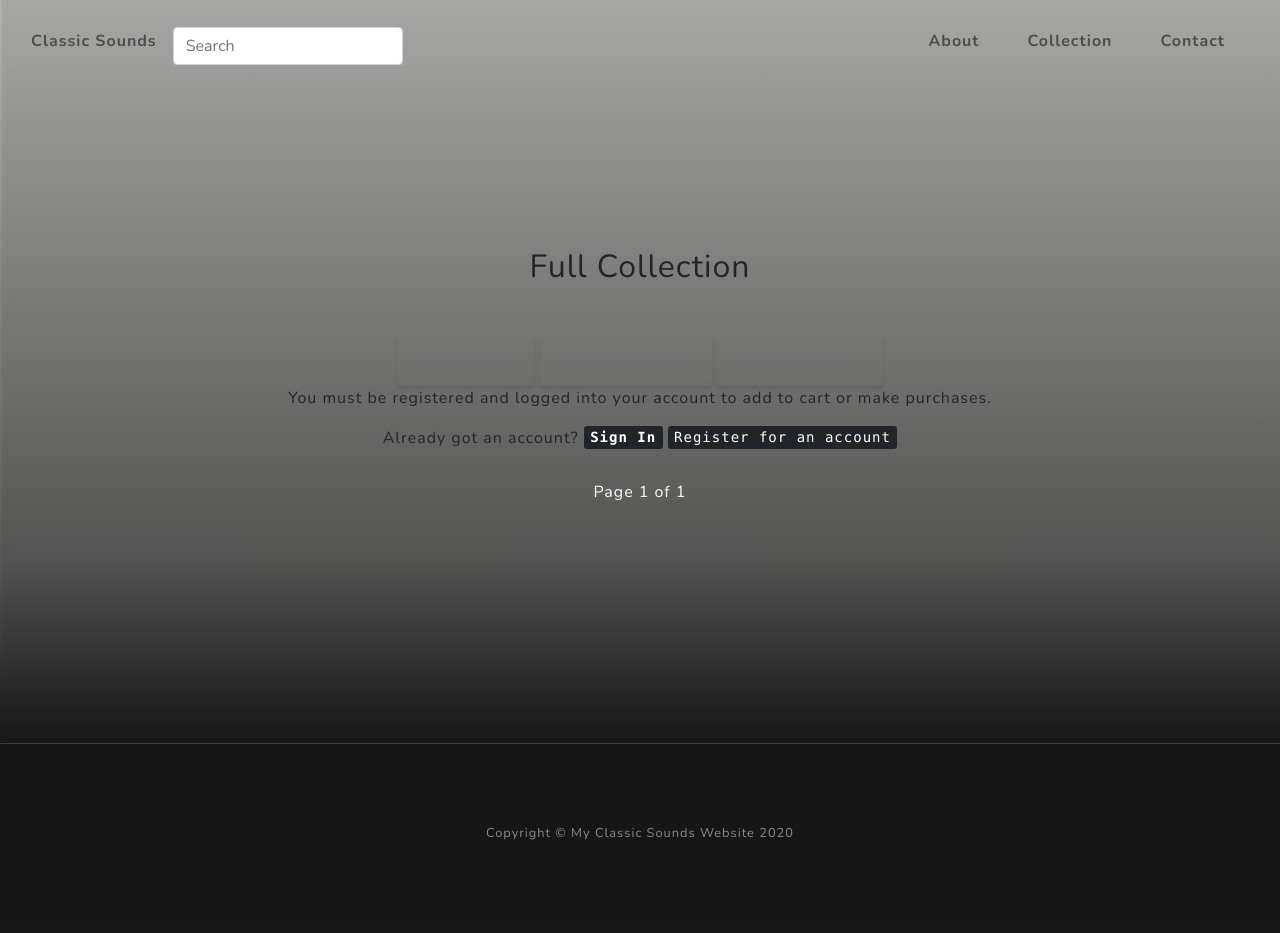
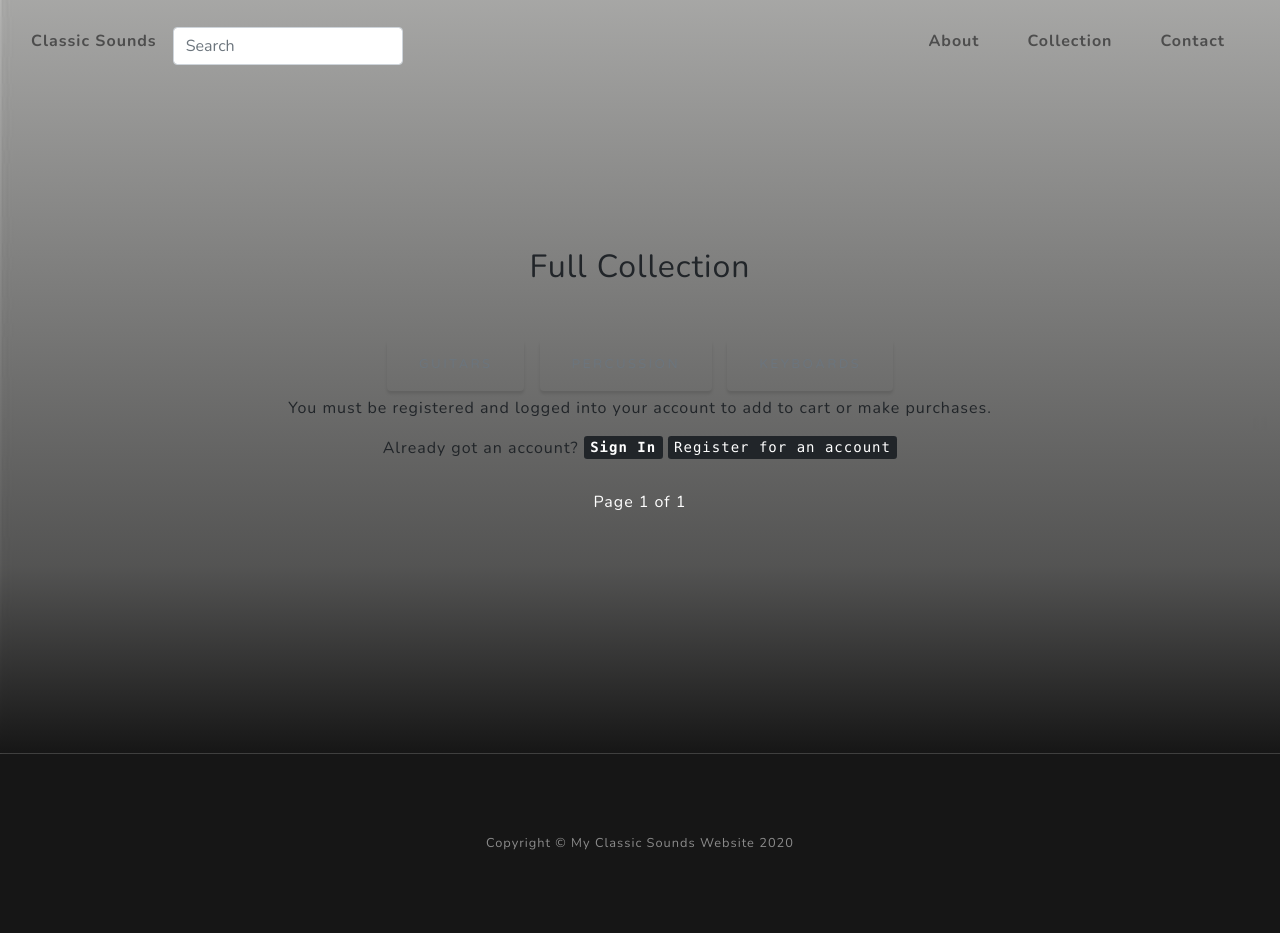
Before and after one commit to Mofarrell1967/classic-sounds-music, a Django app: page /products/ in a window 1280 px wide. Before the commit the page ends 840 px from the top, so only its background shows below. Run offline with Django 3.2, Linux system fonts and the light colour scheme; data that the repository does not hold is empty; some libraries are stand-ins or nearby versions.

Commit message:
Testing style changes on deployed Heroku

```diff
--- a/products/templates/products.html
+++ b/products/templates/products.html
@@ -6,17 +6,17 @@
 
     <a
       href="{% url 'guitars' %}"
-      class="btn btn-outline-secondary js-scroll-trigger home_buttons"
+      class="btn btn-outline-secondary js-scroll-trigger button_text"
       >Guitars</a
     >
     <a
       href="{% url 'percussion' %}"
-      class="btn btn-outline-secondary js-scroll-trigger home_buttons"
+      class="btn btn-outline-secondary js-scroll-trigger button_text"
       >Percussion</a
     >
     <a
       href="{% url 'keyboards' %}"
-      class="btn btn-outline-secondary js-scroll-trigger home_buttons"
+      class="btn btn-outline-secondary js-scroll-trigger button_text"
       >Keyboards</a
     >
 
@@ -24,7 +24,7 @@
 
     <a
       href="{% url 'profile' %}"
-      class="btn btn-outline-secondary js-scroll-trigger home_buttons"
+      class="btn btn-outline-secondary js-scroll-trigger button_text"
       >Account</a
     >
 
--- a/static/css/custom.css
+++ b/static/css/custom.css
@@ -137,7 +137,7 @@ caption p {
   background-color: #c67605;
 }
 
-.buttons {
+.button_text {
   padding: 5px;
   margin: 5px;
   color: #fff;
```
